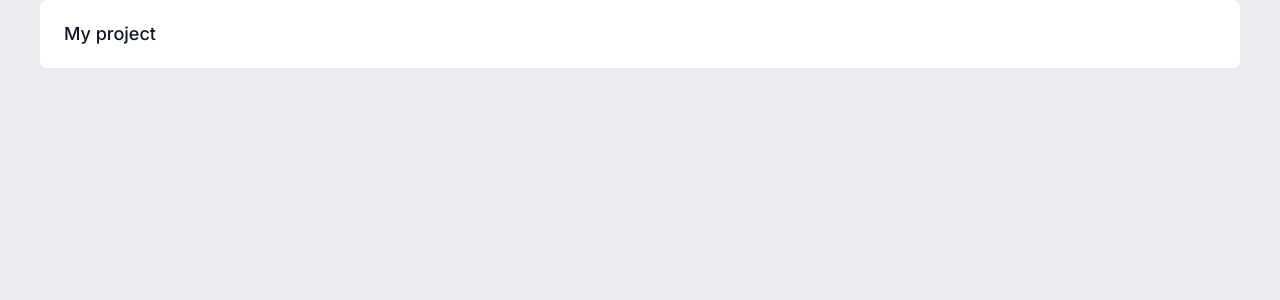
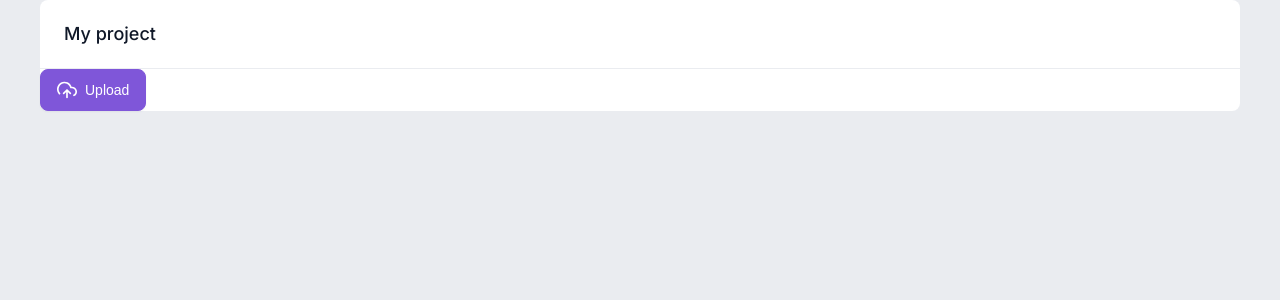
Before and after one commit to yuKalashnikova2/upload-files-firebase-storage, a Vue app: page / in a window 1280 px wide. Shown: the top 300 px of the page. Built offline with nearby package versions, Linux system fonts and the light colour scheme.

Commit message:
feat(component): Button

```diff
--- a/src/App.vue
+++ b/src/App.vue
@@ -1,5 +1,6 @@
 <script setup>
-import Title from './components/Title.vue';
+import Title from './components/Title.vue'
+import Button from './components/Button.vue'
 import { useCounterStore } from './store/index.js'
 
 const store = useCounterStore()
@@ -9,6 +10,11 @@ const store = useCounterStore()
 
   <div class="container">
     <Title />
+
+    <Button @click="() => console.log('catch!')">
+      <img src="/upload-cloud.svg" alt="">
+      <span>Upload</span>
+    </Button>
   </div>
 
 
--- /dev/null
+++ b/src/components/Button.vue
@@ -0,0 +1,31 @@
+<script setup>
+const emits = defineEmits(['catch'])
+</script>
+
+<template>
+  <button class="button" @click="$emit('catch')">
+    <slot></slot>
+  </button>
+</template>
+
+<style lang="scss" scoped>
+.button {
+  border-radius: 8px;
+  border: 1px solid #7f56d9;
+  background: #7f56d9;
+  box-shadow: 0px 1px 2px 0px rgba(16, 24, 40, 0.05);
+  cursor: pointer;
+  display: flex;
+  justify-content: center;
+  align-items: center;
+  gap: 8px;
+  padding: 10px 16px;
+  color: #fff;
+  font-size: 14px;
+  font-weight: 500;
+  line-height: 20px;
+  &:hover {
+      opacity: 0.8;
+  }
+}
+</style>
```
Also changed, not shown: public/upload-cloud.svg (added).
